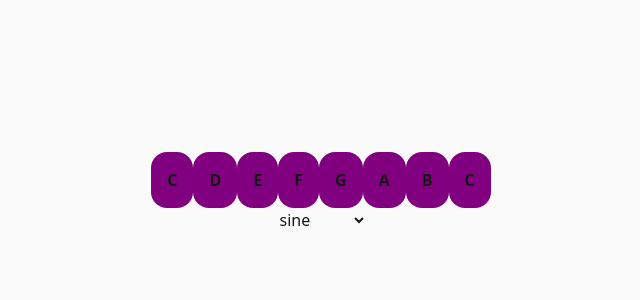
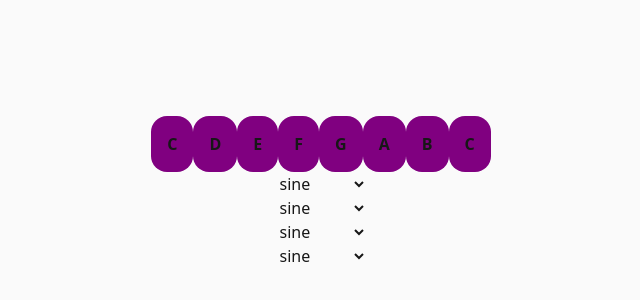
Before and after one commit to JerryLeeMelton/snes-web-synth, a Next.js app: page / in a window 1280 px wide. Shown: the part 208-508 px from the top of the page, without its empty margins (319-959 px from the left). Built offline with nearby package versions, Linux system fonts and the light colour scheme.

Commit message:
Implement four separate oscillators

```diff
--- a/app/page.tsx
+++ b/app/page.tsx
@@ -19,7 +19,13 @@ const OSCILLATOR_TYPES = ["sine", "square", "sawtooth", "triangle"]
 export default function Home() {
   const { playNote, stopNote } = useAudio()
 
-  const [selectedOscType, setSelectedOscType] = useState<OscillatorType>("sine")
+  const [oscillatorTypes, setOscillatorTypes] = useState<OscillatorType[]>([
+    "sine",
+    "sine",
+    "sine",
+    "sine",
+  ])
+
   return (
     <div className="flex flex-col flex-1 items-center justify-center bg-zinc-50 font-sans dark:bg-black">
       <div className="keyboard-container">
@@ -27,7 +33,7 @@ export default function Home() {
           <button
             key={note}
             onMouseDown={() => {
-              playNote(note, selectedOscType)
+              playNote(note, oscillatorTypes)
             }}
             onMouseUp={() => {
               stopNote(note)
@@ -42,10 +48,14 @@ export default function Home() {
         ))}
       </div>
       <div className={"synth-controls"}>
+        {[0, 1, 2, 3].map((i) => (
+          <div key={i} className="oscillator-control-container">
             <select
-          value={selectedOscType}
+              value={oscillatorTypes[i]}
               onChange={(e) => {
-            setSelectedOscType(e.target.value as OscillatorType)
+                const next = [...oscillatorTypes]
+                next[i] = e.target.value as OscillatorType
+                setOscillatorTypes(next)
               }}
             >
               {OSCILLATOR_TYPES.map((oscType) => (
@@ -53,6 +63,8 @@ export default function Home() {
               ))}
             </select>
           </div>
+        ))}
+      </div>
     </div>
   )
 }
--- a/audio/AudioProvider.tsx
+++ b/audio/AudioProvider.tsx
@@ -4,7 +4,7 @@ import { createContext, useContext, useRef, ReactNode } from "react"
 
 type AudioContextType = {
   // getAudioContext: () => AudioContext
-  playNote: (note: number, oscillatorType: OscillatorType) => void
+  playNote: (note: number, oscillatorTypes: OscillatorType[]) => void
   stopNote: (note: number) => void
 }
 
@@ -31,7 +31,7 @@ export default function AudioProvider({ children }: { children: ReactNode }) {
     return audioContextRef.current
   }
 
-  function playNote(note: number, oscillatorType: OscillatorType): void {
+  function playNote(note: number, oscillatorTypes: OscillatorType[]): void {
     if (voicesRef.current.has(note)) {
       return // Return early, note already playing somehow
     }
@@ -49,30 +49,21 @@ export default function AudioProvider({ children }: { children: ReactNode }) {
     gain.connect(audioContext.destination)
 
     // Create oscillators and give them the note data
-    const osc1 = audioContext.createOscillator()
-    osc1.type = oscillatorType
-    osc1.frequency.value = noteFrequency
-    osc1.connect(gain)
-
-    const osc2 = audioContext.createOscillator()
-    osc2.type = oscillatorType
-    osc2.frequency.value = noteFrequency
-    osc2.detune.value = 5
-    osc2.connect(gain)
-
-    const osc3 = audioContext.createOscillator()
-    osc3.type = oscillatorType
-    osc3.frequency.value = noteFrequency
-    osc3.detune.value = 5
-    osc3.connect(gain)
+    const oscillators = oscillatorTypes.map((type) => {
+      const osc = audioContext.createOscillator()
+      osc.type = type
+      osc.frequency.value = noteFrequency
+      osc.connect(gain)
+      return osc
+    })
 
     // Play the note!
-    osc1.start()
-    osc2.start()
-    osc3.start()
+    oscillators.forEach((osc) => {
+      osc.start()
+    })
 
     // Add note to the voiceRef for tracking and later stopping
-    voicesRef.current.set(note, { oscillators: [osc1, osc2, osc3], gain })
+    voicesRef.current.set(note, { oscillators: oscillators, gain })
   }
 
   function stopNote(note: number): void {
```
Lines whose indentation alone changed are shown as unchanged.
